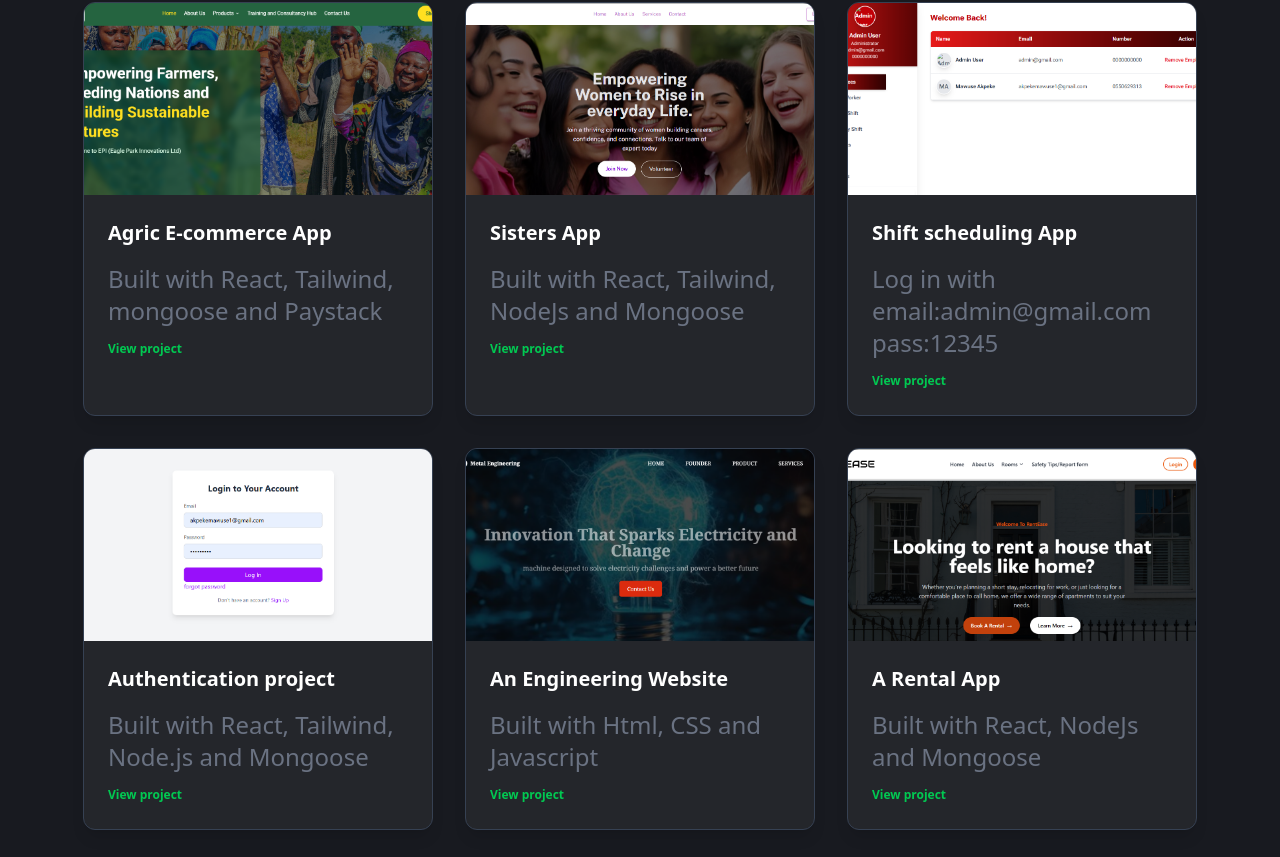
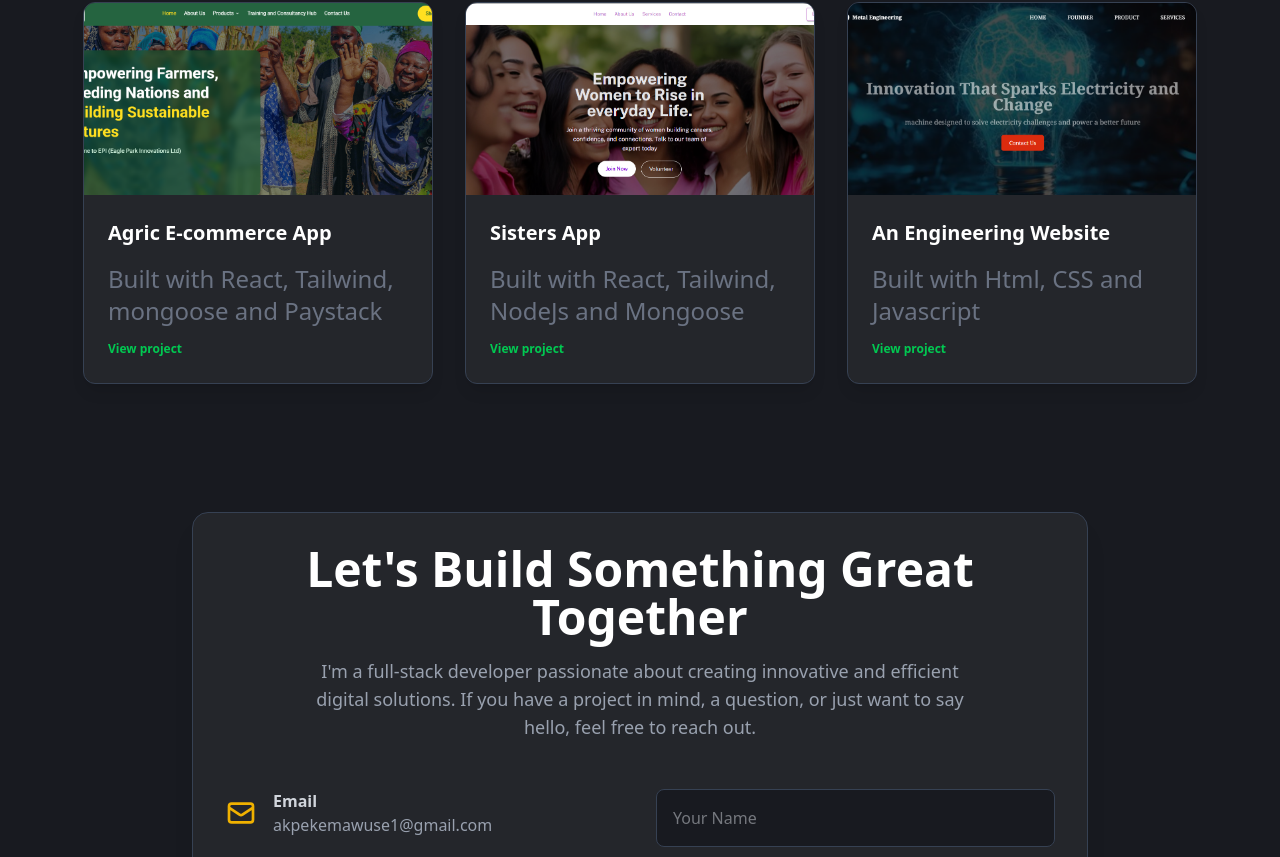
Before and after one commit to mawuse-tech/Mawuse-Portfolio, a React (Vite) app: page / in a window 1280 px wide. Shown: the part 2383-3240 px from the top of the page. Built offline with nearby package versions, Linux system fonts and the light colour scheme.

Commit message:
took out three sites

```diff
--- a/src/components/Projects.jsx
+++ b/src/components/Projects.jsx
@@ -5,9 +5,9 @@ import "aos/dist/aos.css";
 import one from '../assets/one.png'
 import two from '../assets/two.png'
 import three from '../assets/three.png'
-import four from '../assets/auth.png'
-import five from '../assets/five.png'
-import sev from '../assets/sev.png'
+// import four from '../assets/auth.png'
+// import five from '../assets/five.png'
+// import sev from '../assets/sev.png'
 
 const Card = ({ imageSrc, title, description, date, status, link, aosType, delay }) => {
   return (
@@ -66,23 +66,23 @@ const Projects = () => {
       link: "https://sisters-backend.fly.dev/"
     },
 
-    {
-      imageSrc: sev,
-      title: "Shift scheduling App",
-      description: "",
-      date: "Log in with email:admin@gmail.com pass:12345",
-      status: "View project",
-      link: "https://sche.up.railway.app/"
-    },
+    // {
+    //   imageSrc: sev,
+    //   title: "Shift scheduling App",
+    //   description: "",
+    //   date: "Log in with email:admin@gmail.com pass:12345",
+    //   status: "View project",
+    //   link: "https://sche.up.railway.app/"
+    // },
 
-    {
-      imageSrc: four,
-      title: "Authentication project",
-      description: "",
-      date: "Built with React, Tailwind, Node.js and Mongoose",
-      status: "View project",
-      link: "https://esseauth.netlify.app/"
-    },
+    // {
+    //   imageSrc: four,
+    //   title: "Authentication project",
+    //   description: "",
+    //   date: "Built with React, Tailwind, Node.js and Mongoose",
+    //   status: "View project",
+    //   link: "https://esseauth.netlify.app/"
+    // },
 
     {
       imageSrc: three,
@@ -93,14 +93,14 @@ const Projects = () => {
       link: "https://oyibo.netlify.app/"
     },
 
-    {
-      imageSrc: five,
-      title: "A Rental App",
-      description: "",
-      date: "Built with React, NodeJs and Mongoose",
-      status: "View project",
-      link: "https://renteaze.netlify.app/"
-    },
+    // {
+    //   imageSrc: five,
+    //   title: "A Rental App",
+    //   description: "",
+    //   date: "Built with React, NodeJs and Mongoose",
+    //   status: "View project",
+    //   link: "https://renteaze.netlify.app/"
+    // },
 
   ];
 
```
